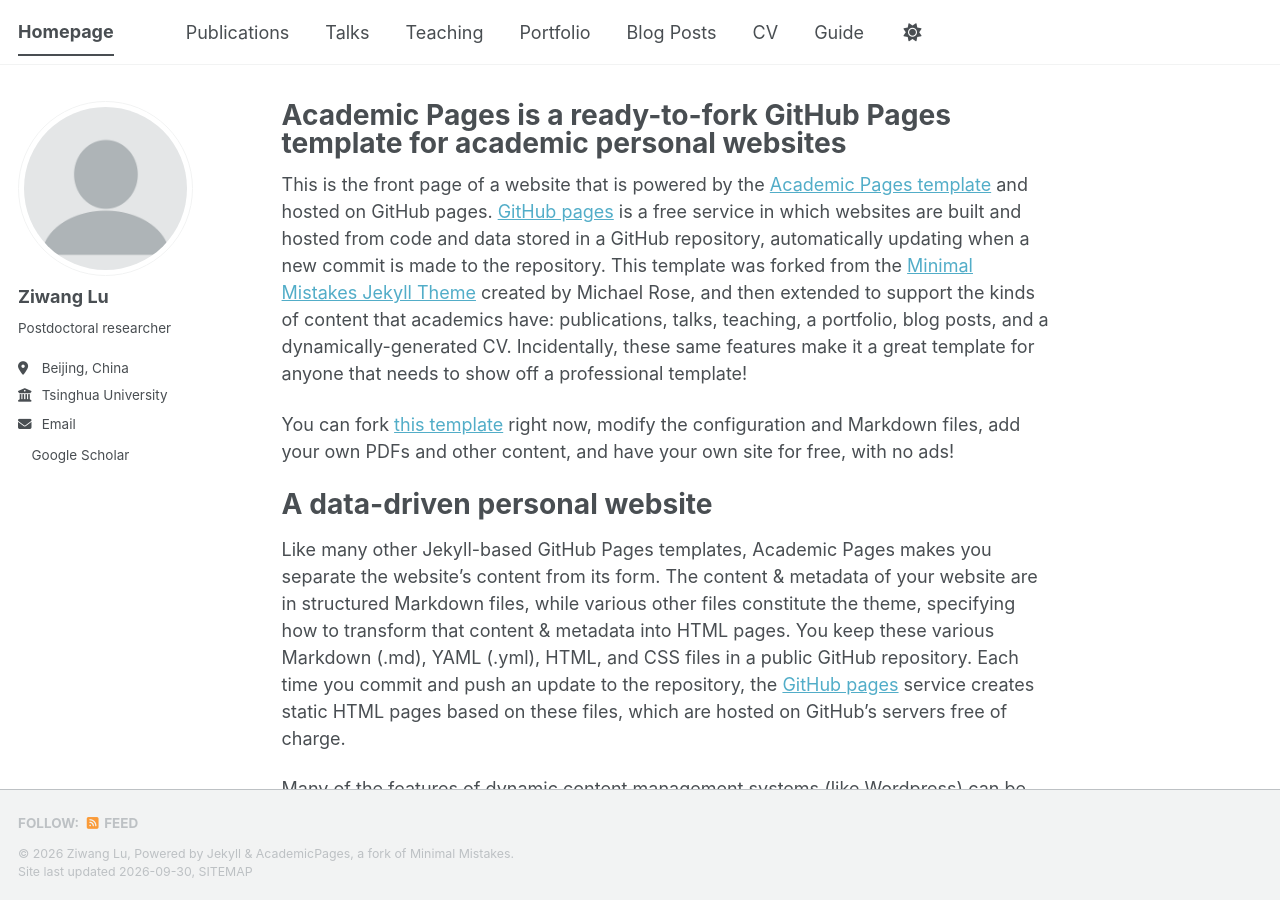
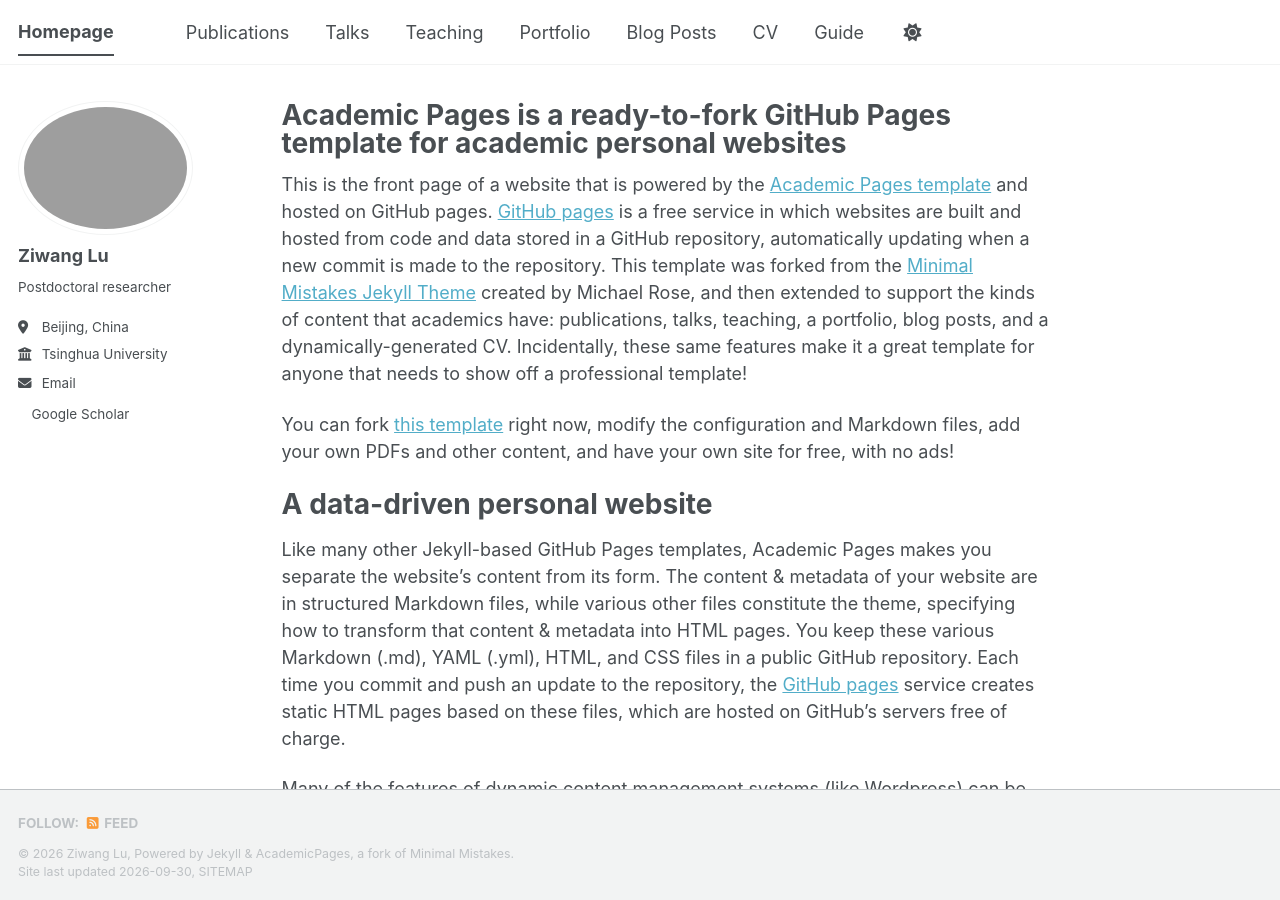
Before and after one commit to ZiwLu/ziwanglu.github.io, a Jekyll site: the page built from _pages/about.md, in a window 1280 px wide and 900 px high. Built offline with Jekyll 4.4.1, drawn with Linux system fonts in a browser that asks for light colours; a style sheet for code colours, icons or effects is not loaded.

Commit message:
Update author avatar in config file

```diff
--- a/_config.yml
+++ b/_config.yml
@@ -23,7 +23,7 @@ repository               : "academicpages/academicpages.github.io"
 #               Additional customization can be done by editing /_includes/author-profile.html
 author:
   # Biographic information
-  avatar           : "profile.png"
+  avatar           : "ziwanglu.png"
   name             : "Ziwang Lu"
   pronouns         : # example: "she/her"
   bio              : "Postdoctoral researcher"
```
